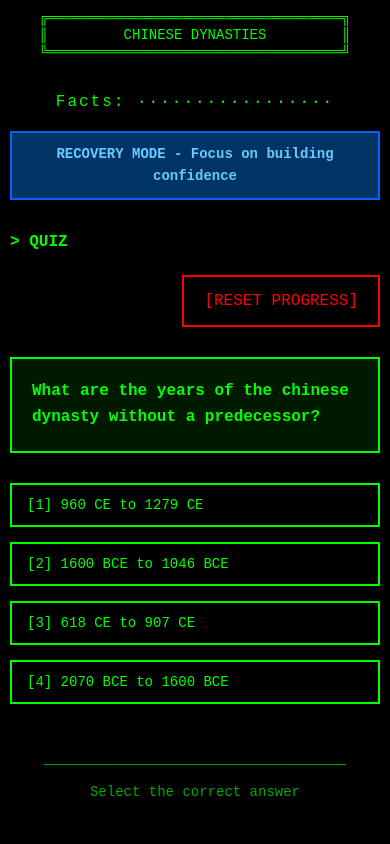
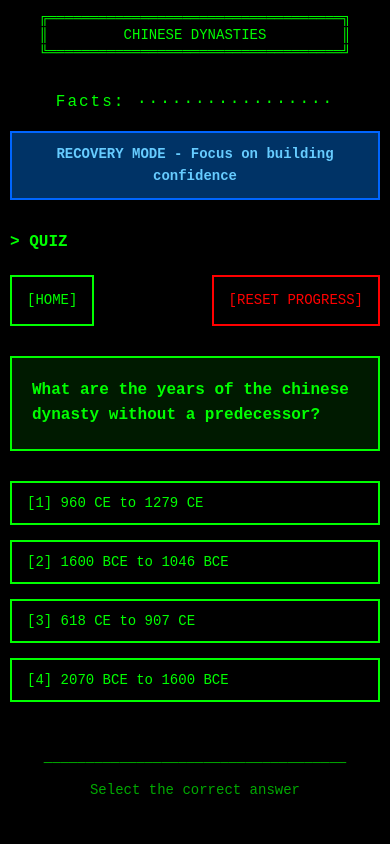
Before and after one commit to AHR2HL/rememberizer, a Flask app: page /quiz in a window 390 px wide. Run offline with Flask 3, Linux system fonts and the light colour scheme; the visitor is signed in with stand-in values (Sample User, id 1); data comes from the database, SQL or seed files in the repository.

Commit message:
Now able to go back home
Added HOME button to quiz page allowing users to return to domain selection
without having to reset or complete the entire quiz. Improves navigation and
user experience by providing an easy escape route.

Navigation Improvement:
- Added [HOME] button to quiz page
- Button links to index route (domain selection)
- Positioned on left side of quiz-controls bar
- Complements existing [RESET PROGRESS] button on right

UI Design:
- Terminal-style button matching app theme
- Green border and text on black background
- Hover effect: inverts to green background with black text
- Consistent styling with other action buttons
- Non-intrusive placement

Layout Changes:
- Changed quiz-controls from right-aligned to flexbox layout
- Space-between positioning for HOME (left) and RESET (right)
- Improved alignment with line-height and box-sizing
- Better visual balance in the quiz interface

Responsive Design:
- Button scales down on mobile (14px font, smaller padding)
- Maintains usability on all screen sizes
- Added to mobile CSS media query rules

CSS Improvements:
- Created .home-button class with complete styling
- Added hover transition effects (0.2s)
- Fixed .reset-button alignment with line-height and box-sizing
- Improved .quiz-controls flexbox layout with gap
- Mobile responsive rules updated

Use Cases:
- User wants to switch domains mid-quiz
- User wants to review domain selection
- User accidentally started wrong domain
- User wants to pause and come back later
- User finished one domain and wants to start another

Technical Details:
- Uses Flask url_for('index') for proper routing
- Preserves all session data (doesn't reset)
- Clean navigation without data loss
- Simple anchor tag implementation

Files Changed:
- templates/quiz.html - Added HOME button (+3 lines)
- static/style.css - Added home-button styling, updated layout (+31 lines)

Testing:
- All 124 tests passing ✓
- No new tests needed (navigation only)
- Coverage maintained at 96% ✓

Code Quality:
- All tests passing (124) ✓
- Black formatting verified ✓
- Flake8 linting passed ✓
- Coverage maintained at 96% ✓

Co-Authored-By: Claude Sonnet 4.5 <noreply@anthropic.com>

```diff
--- a/static/style.css
+++ b/static/style.css
@@ -109,6 +109,28 @@ h2 {
     display: inline-block;
 }
 
+.home-button {
+    background-color: #000000;
+    color: #00FF00;
+    border: 2px solid #00FF00;
+    padding: 15px 20px;
+    font-family: 'Courier New', Courier, monospace;
+    font-size: 16px;
+    cursor: pointer;
+    transition: all 0.2s;
+    white-space: nowrap;
+    text-decoration: none;
+    display: inline-block;
+    line-height: 1.6;
+    box-sizing: border-box;
+    vertical-align: middle;
+}
+
+.home-button:hover {
+    background-color: #00FF00;
+    color: #000000;
+}
+
 .reset-button {
     background-color: #000000;
     color: #FF0000;
@@ -119,6 +141,9 @@ h2 {
     cursor: pointer;
     transition: all 0.2s;
     white-space: nowrap;
+    line-height: 1.6;
+    box-sizing: border-box;
+    vertical-align: middle;
 }
 
 .reset-button:hover {
@@ -175,7 +200,10 @@ h2 {
 /* Quiz */
 .quiz-controls {
     margin: 20px 0;
-    text-align: right;
+    display: flex;
+    justify-content: space-between;
+    align-items: center;
+    gap: 10px;
 }
 
 .question {
@@ -284,7 +312,9 @@ h2 {
 
     .domain-button,
     .option-button,
-    .action-button {
+    .action-button,
+    .home-button,
+    .reset-button {
         font-size: 14px;
         padding: 12px 15px;
     }
--- a/templates/quiz.html
+++ b/templates/quiz.html
@@ -28,6 +28,9 @@
             <h2>&gt; QUIZ</h2>
 
             <div class="quiz-controls">
+                <a href="{{ url_for('index') }}" class="home-button">
+                    [HOME]
+                </a>
                 <form method="POST" action="{{ url_for('reset_domain') }}" class="reset-form">
                     <button type="submit" class="reset-button">
                         [RESET PROGRESS]
```
